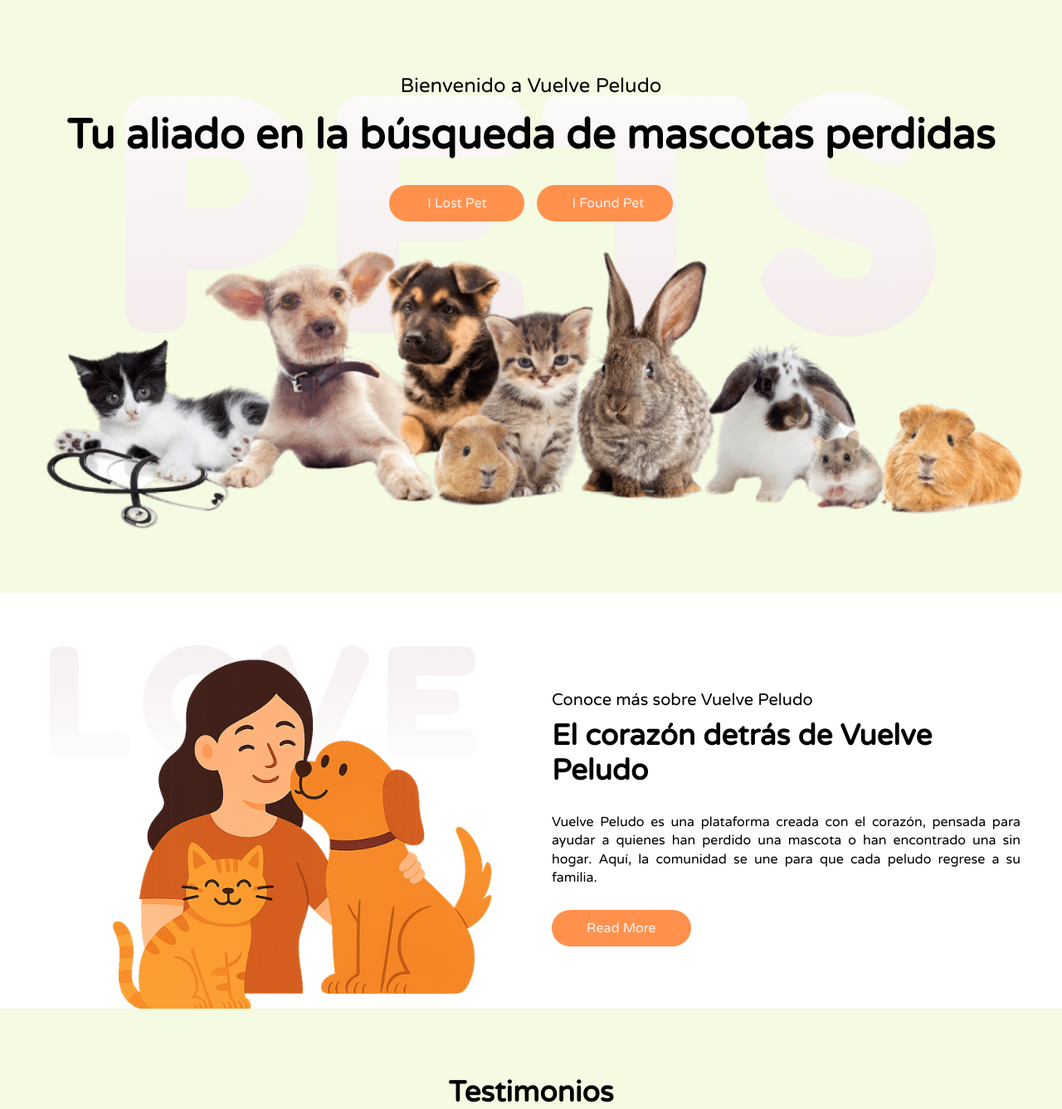
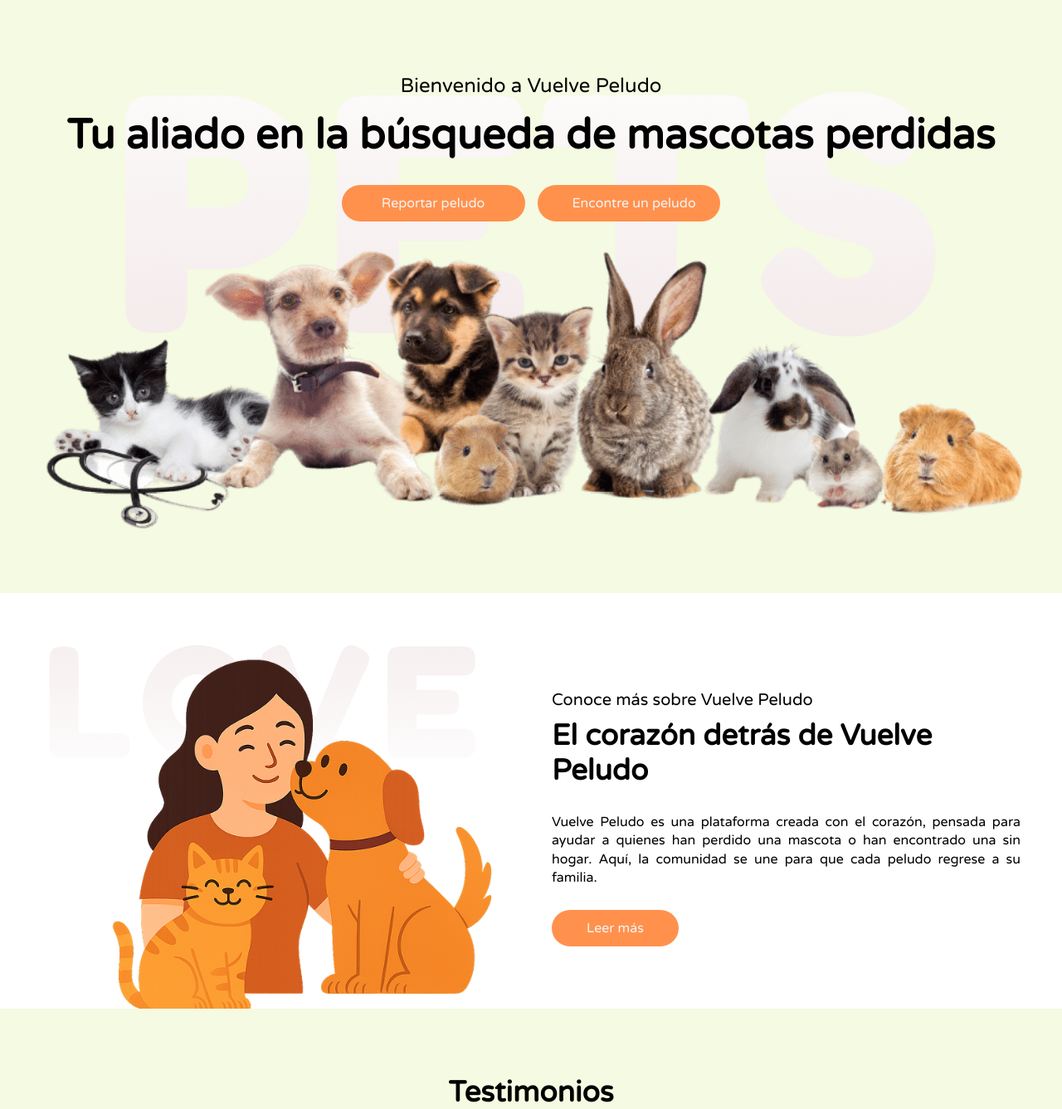
Before and after one commit to educast21/vuelve-peludo, a PHP site: page / in a window 1280 px wide. Shown: the part 185-1522 px from the top of the page at 83% size. Run offline with PHP 8.4, Linux system fonts and the light colour scheme; some libraries are stand-ins or nearby versions.

Commit message:
Textos a español de los botones

```diff
--- a/index.php
+++ b/index.php
@@ -16,8 +16,8 @@
             <h3 class="sub-title animate__animated animate__fadeInUp">Bienvenido a Vuelve Peludo</h3>
             <h2 class="main-title animate__animated animate__fadeInUp">Tu aliado en la búsqueda de mascotas perdidas</h2>
             <div class="btn-grp">
-                <a href="./lost-pet.php" class="btn-primary hero-btn-1 animate__animated animate__fadeInUp">I Lost Pet</a>
-                <a href="./found-pet.php" class="btn-primary hero-btn-2 animate__animated animate__fadeInUp">I Found Pet</a>
+                <a href="./lost-pet.php" class="btn-primary hero-btn-1 animate__animated animate__fadeInUp">Reportar peludo</a>
+                <a href="./found-pet.php" class="btn-primary hero-btn-2 animate__animated animate__fadeInUp">Encontre un peludo</a>
             </div>
             <img src="./images/hero-bg.png" alt="pet-image" class="pet-image animate__animated animate__fadeInUp">
             <h1 class="bg-text animate__animated animate__fadeInUp">Pets</h1>
@@ -33,7 +33,7 @@
                 <h2 class="main-title">El corazón detrás de Vuelve Peludo</h2>
                 <p class="abt-content">Vuelve Peludo es una plataforma creada con el corazón, pensada para ayudar a quienes han perdido una mascota o han encontrado una sin hogar.
 Aquí, la comunidad se une para que cada peludo regrese a su familia.</p>
-                <a href="about-us.php" class="btn-primary">Read More</a>
+                <a href="about-us.php" class="btn-primary">Leer más</a>
             </div>
         </div>
 
```
